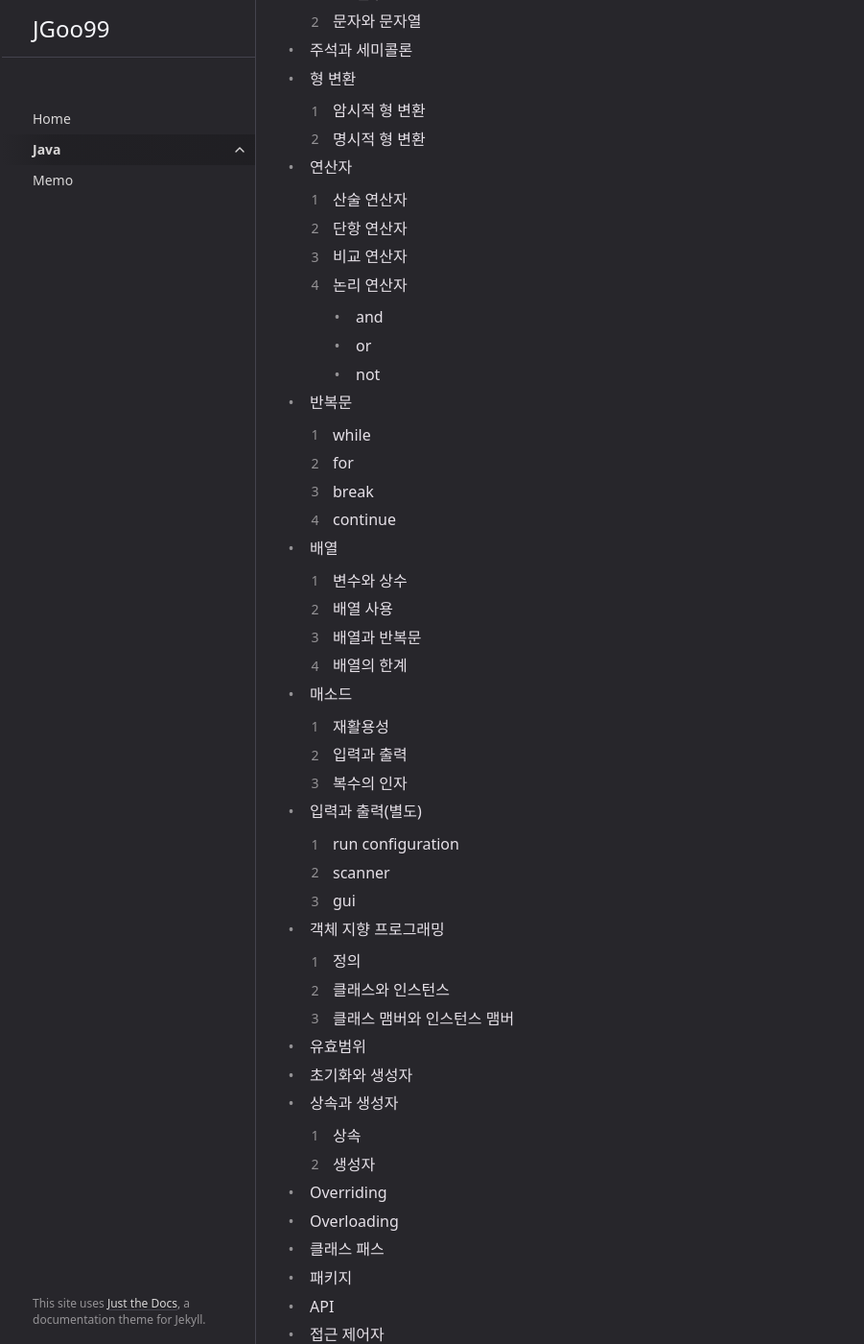
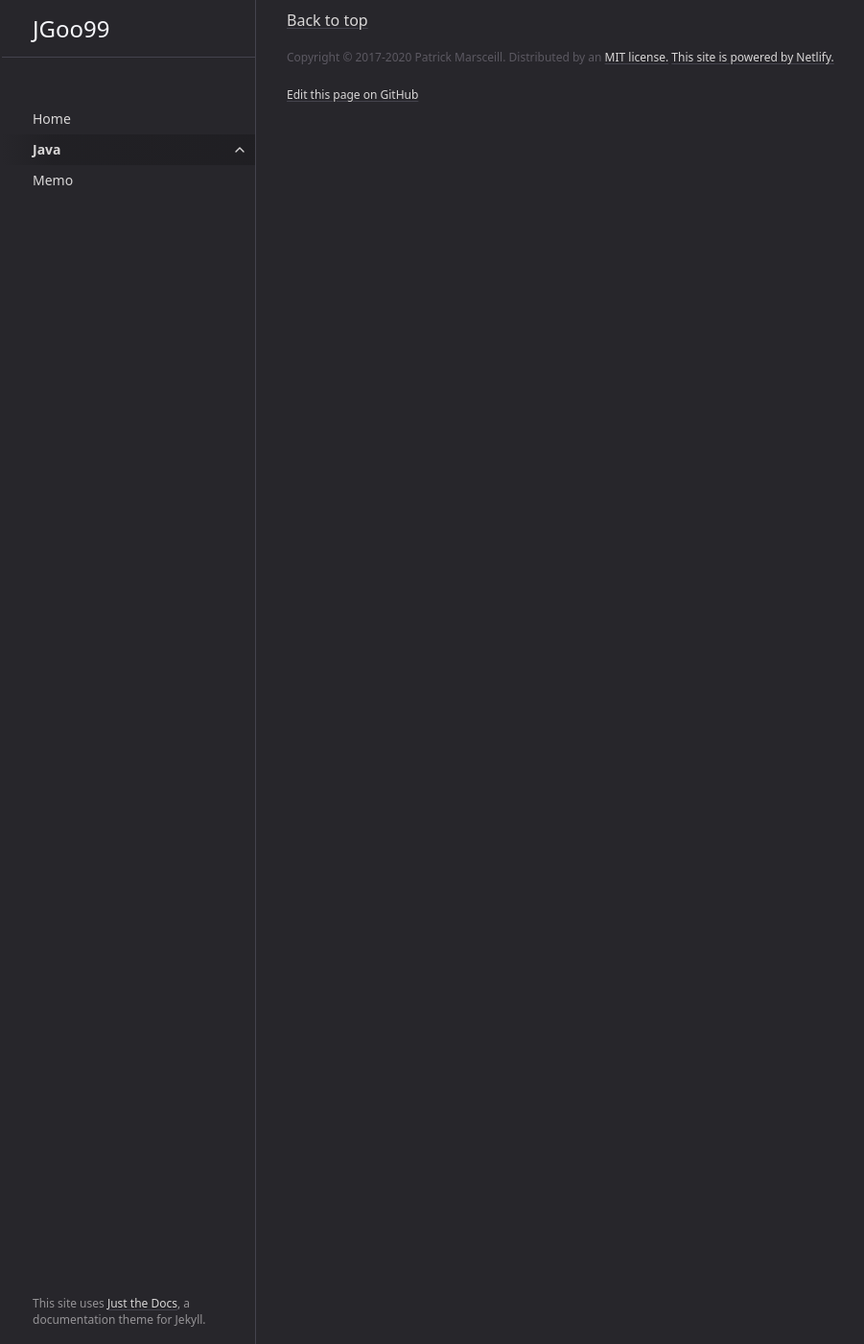
Before and after one commit to JGoo99/JGoo99.github.io, a Jekyll site: the page built from docs/java.md/java.md, in a window 1280 px wide and 1400 px high, scrolled down 270 px. Shown: the whole window at 96% size, without its empty margins (105-1006 px from the left). Built offline with Jekyll 4.4.1, drawn with Linux system fonts in a browser that asks for light colours; some of the changed text lies outside the part shown.

Commit message:
404error

```diff
--- a/docs/java.md/java.md
+++ b/docs/java.md/java.md
@@ -3,75 +3,6 @@ layout: default
 title: Java
 nav_order: 2
 has_children: true
-has_toc: false
 ---
 
-# 1. 자바 기초 '생활코딩'
-
-- 데이터 타입
-  1. 숫자
-    - 정수
-    - 실수
-  2. 문자와 문자열
-- 주석과 세미콜론
-- 형 변환
-  1. 암시적 형 변환
-  2. 명시적 형 변환
-- 연산자
-  1. 산술 연산자
-  2. 단항 연산자
-  3. 비교 연산자
-  4. 논리 연산자
-    - and
-    - or
-    - not
-- 반복문
-  1. while
-  2. for
-  3. break
-  4. continue
-- 배열
-  1. 변수와 상수
-  2. 배열 사용
-  3. 배열과 반복문
-  4. 배열의 한계
-- 매소드
-  1. 재활용성
-  2. 입력과 출력
-  3. 복수의 인자
-- 입력과 출력(별도)
-  1. run configuration
-  2. scanner
-  3. gui
-- 객체 지향 프로그래밍
-  1. 정의
-  2. 클래스와 인스턴스
-  3. 클래스 맴버와 인스턴스 맴버
-- 유효범위
-- 초기화와 생성자
-- 상속과 생성자
-  1. 상속
-  2. 생성자
-- Overriding
-- Overloading
-- 클래스 패스
-- 패키지
-- API
-- 접근 제어자
-- Abstract
-- Final
-- 인터페이스
-- 다형성
-- 예외
-  1. 문법
-  2. 예외 던지기
-  3. 만들기
-- Object 클래스
-- 상수와 enum
-- 제네릭
-- Colloctions Framework
-
-
-
-# 2. 개인 프로젝트
-- 미정
+2023.04.05~
```
